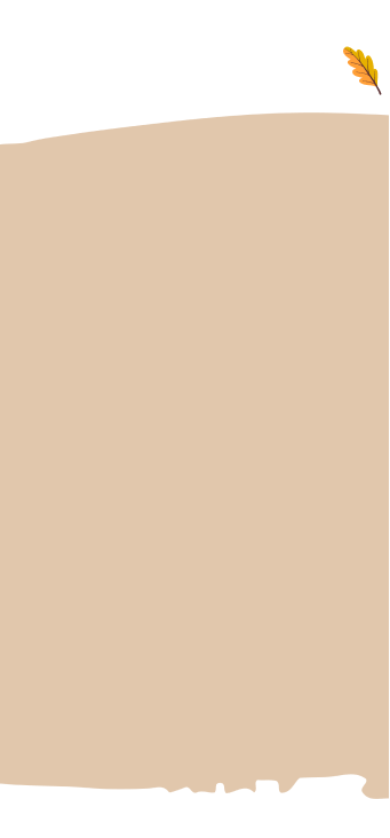
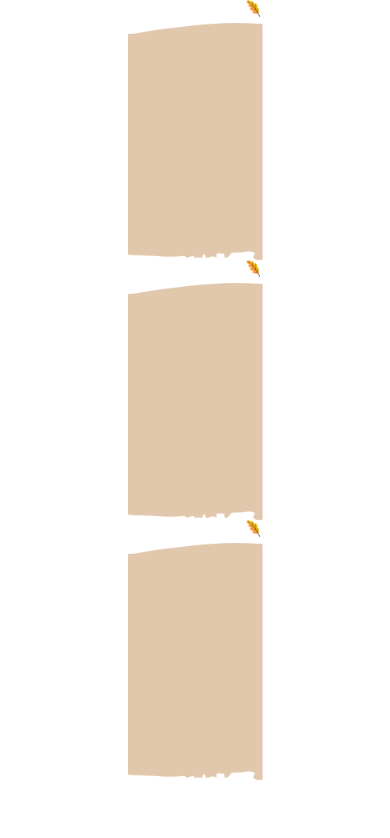
Before and after one commit to MohammadAlaa-Alghamry/hakaya-alaqzam, a Next.js app: page /testpage in a window 390 px wide. Shown: the top 838 px of the page. Built offline with nearby package versions, Linux system fonts and the light colour scheme.

Commit message:
fixed 'the fixed hight issue' in the signup page

```diff
--- a/src/app/testpage/page.tsx
+++ b/src/app/testpage/page.tsx
@@ -4,10 +4,16 @@ export default function Page() {
     return (
         // <main className="h-full w-[1440px] max-w-[1440px] min-w-[1440px] aspect-[3/3]">
         //  <main className="h-full w-[1920px] max-w-[1920px]">
-        <main className="h-full w-full flex justify-center items-center">
+        <div className="w-full flex flex-col justify-center items-center">
                 <div
-                    className="bg-[url('/img/SignUp/sign-up-bg-mobile.png')] md:bg-[url('/img/SignUp/Sign-up.png')] w-[100%] h-[100%] bg-center bg-contain bg-no-repeat">
+                    className="bg-[url('/img/SignUp/sign-up-bg-mobile.png')] md:bg-[url('/img/SignUp/Sign-up.png')] w-[100%] aspect-[1.5] bg-center bg-contain bg-no-repeat">
                 </div>
-        </main>
+                <div
+                    className="bg-[url('/img/SignUp/sign-up-bg-mobile.png')] md:bg-[url('/img/SignUp/Sign-up.png')] w-[100%] aspect-[1.5] bg-center bg-contain bg-no-repeat">
+                </div>
+                <div
+                    className="bg-[url('/img/SignUp/sign-up-bg-mobile.png')] md:bg-[url('/img/SignUp/Sign-up.png')] w-[100%] aspect-[1.5] bg-center bg-contain bg-no-repeat">
+                </div>
+        </div>
     );
 }
```
